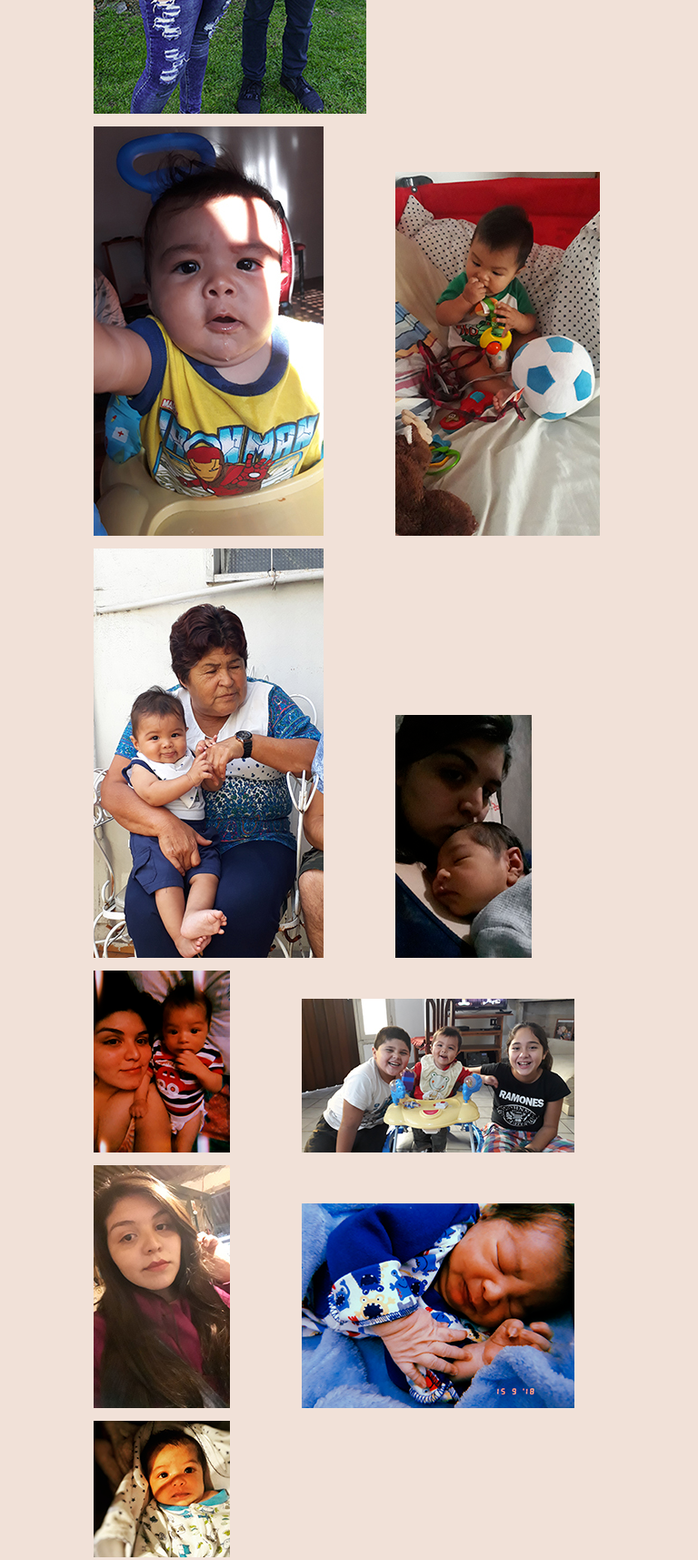
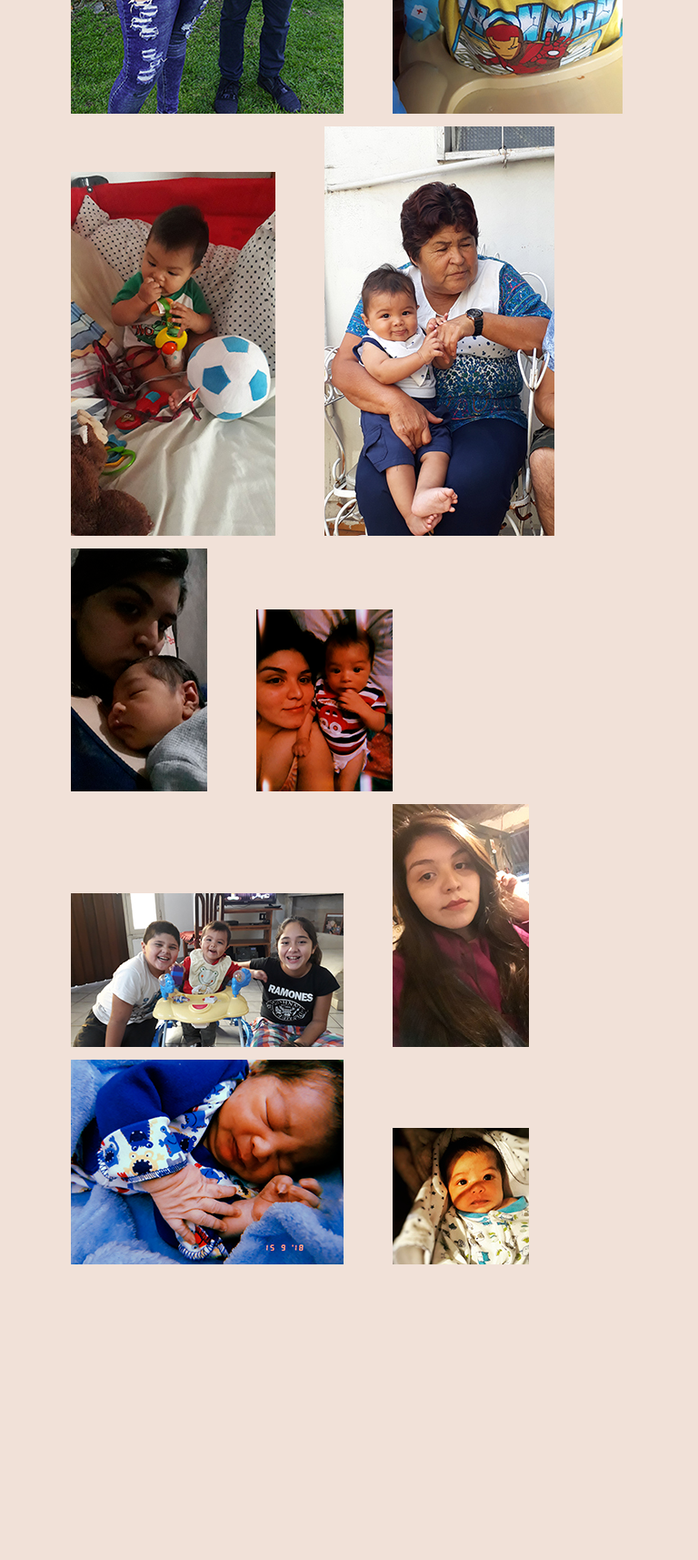
Before and after one commit to iher/iher.github.io, a plain HTML site: page fotos.html in a window 768 px wide. Shown: the part 460-2175 px from the top of the page at 91% size. After the commit the page ends 1854 px from the top, so only its background shows below. Drawn offline with Linux system fonts and the light colour scheme.

Commit message:
se agrego estiloscss

```diff
--- a/estilos/responsive.css
+++ b/estilos/responsive.css
@@ -9,12 +9,12 @@
         font-weight: bold;
     }
     header{
-        width: 100%;
+        width: 98%;
         height: 105px;
         background: lightseagreen;
     }
     .ancho{
-        width: 90%;
+        width: 95%;
         height: 105px;
     }
     nav{
@@ -100,35 +100,35 @@
         width: 90%;
     }
     .img1{
-        padding-left: 65px;
+        padding-left: 40px;
         padding-top: 15px;
     }
     .img2{
-        padding-left: 65px;
+        padding-left: 40px;
     }
     .img3{
-        padding-left: 65px;
+        padding-left: 40px;
     }
     .img4{
-        padding-left: 65px;
+        padding-left: 40px;
     }
     .img5{
-        padding-left: 65px;
+        padding-left: 40px;
     }
     .img6{
-        padding-left: 65px;
+        padding-left: 40px;
     }
     .img7{
-        padding-left: 65px;
+        padding-left: 40px;
     }
     .img8{
-        padding-left: 65px;
+        padding-left: 40px;
     }
     .img9{
-        padding-left: 65px;
+        padding-left: 40px;
     }
     .img10{
-        padding-left: 65px;
+        padding-left: 40px;
     }
 }
 /*responsive.css es para que la pagina se adapte a celulares*/
```
